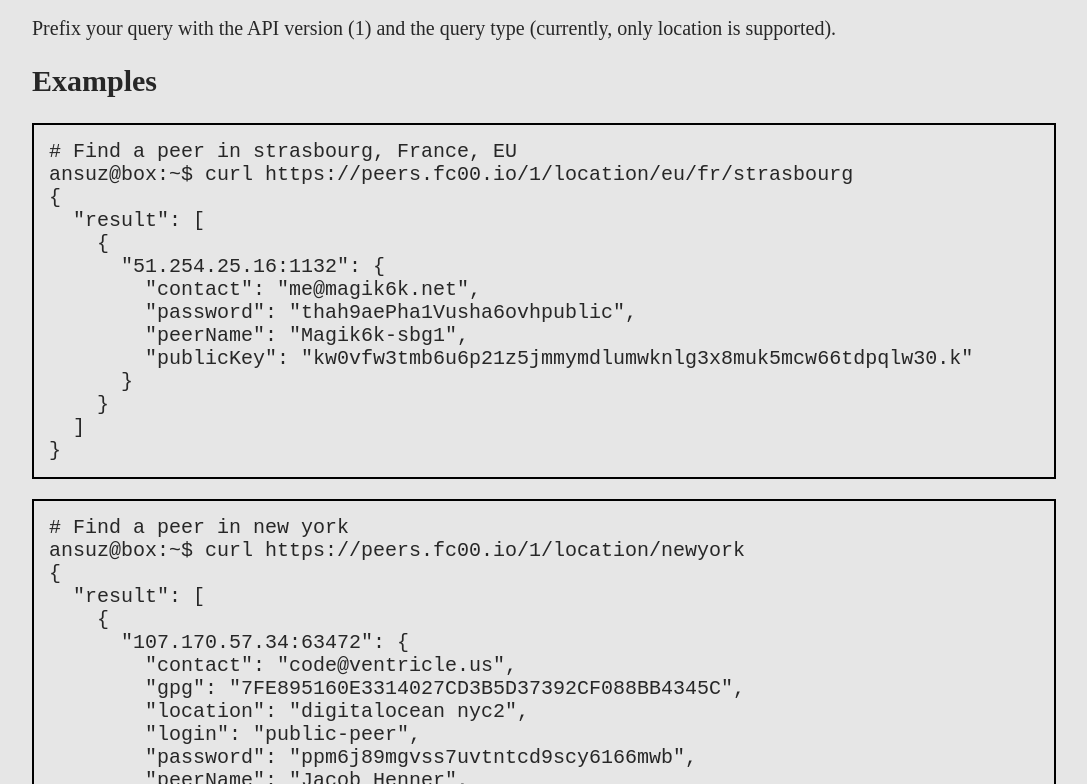
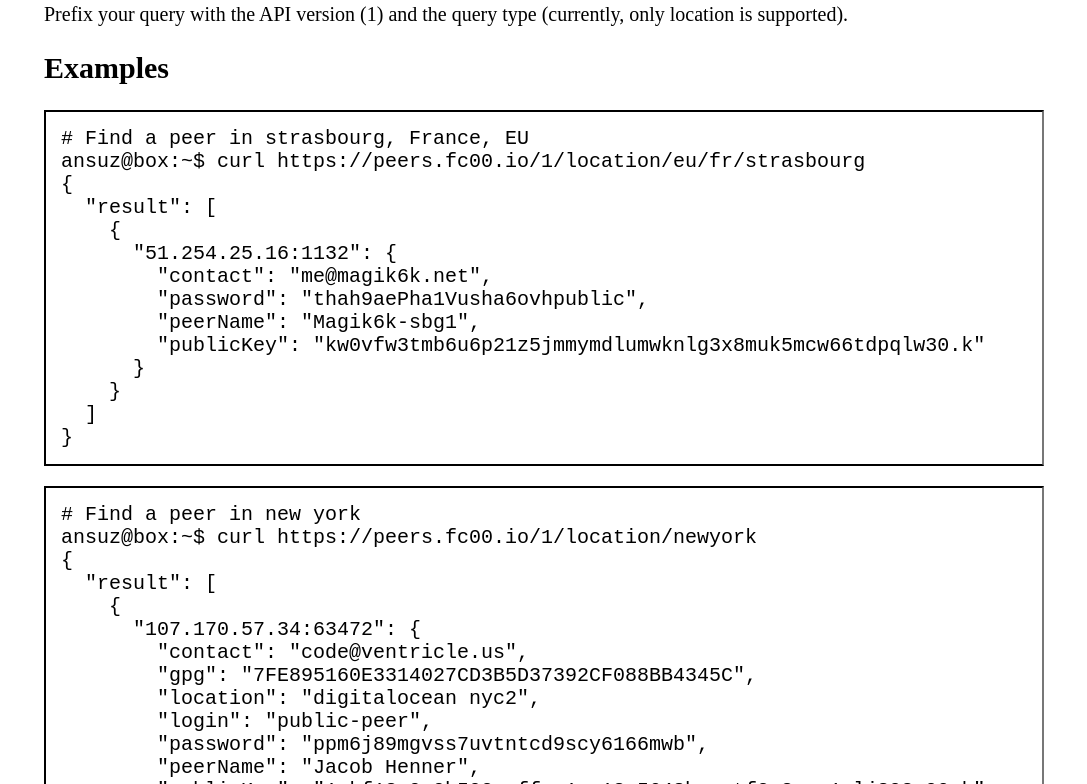
Before and after one commit to fc00/peers-api, a website: page www/index.html in a window 1280 px wide. Shown: the part 656-1440 px from the top of the page, without its empty margins (96-1183 px from the left). Drawn offline with Linux system fonts and the light colour scheme.

Commit message:
match styles on fc00.io a little better

```diff
--- a/www/style.css
+++ b/www/style.css
@@ -6,18 +6,18 @@ html {
 }
 
 body {
-    width: 80%;
+    width: 1000px;
+    max-width: 90vw;
     margin: auto;
+    text-align: justify;
     font-size: 20px;
-    margin-top: 5vh;
-    margin-bottom: 5vh;
-
-    background-color: #e6e6e6;
-    color: #272727;
 }
 
 pre code {
+    max-width: 100%;
+    overflow-x: auto;
     padding: 15px;
     display: block;
-    border: 2px solid black;
+    border: 2px solid #000;
+    border-right: 2px solid #777;
 }
```
